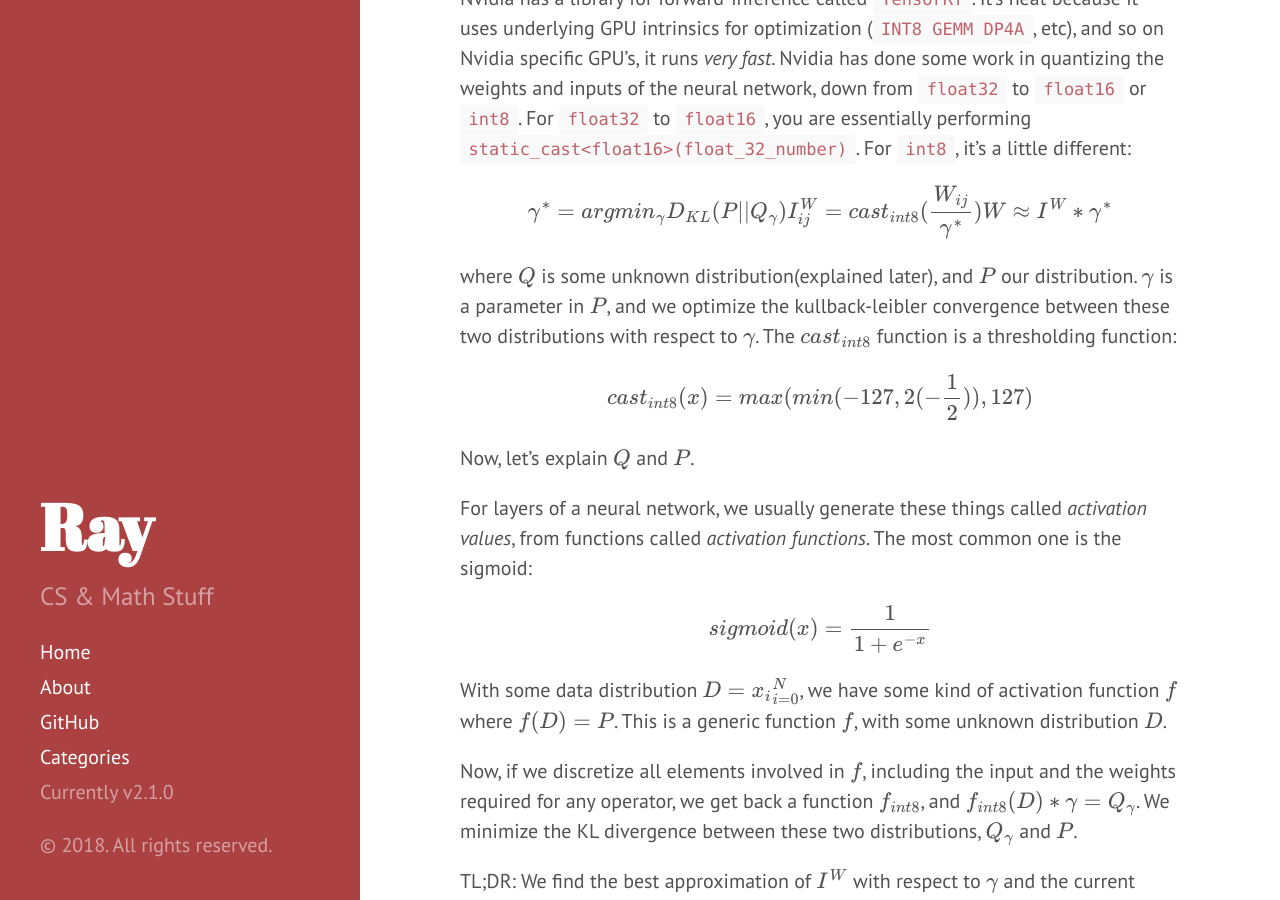
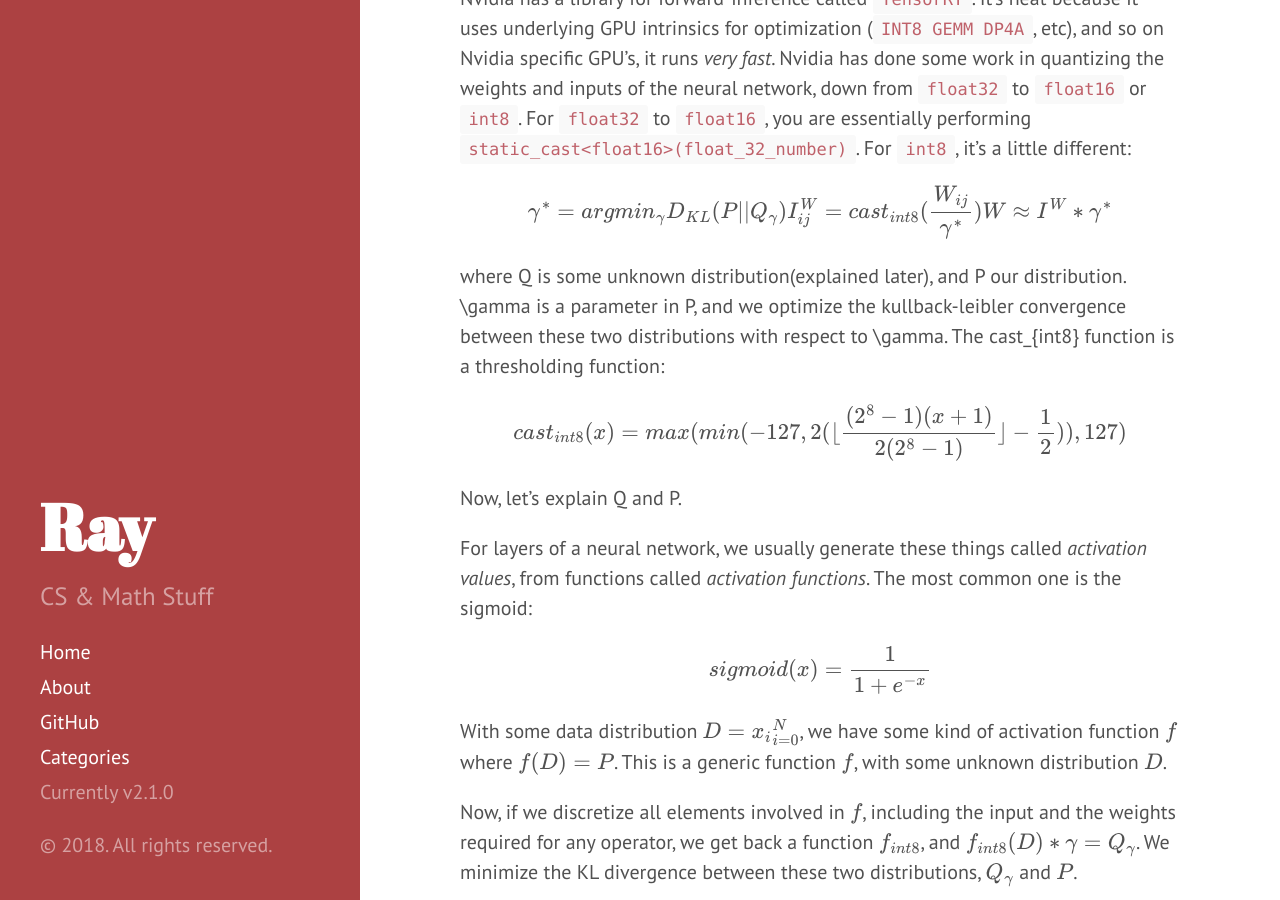
Before and after one commit to OneRaynyDay/oneraynyday.github.io, a Jekyll site: the page built from _posts/2018-08-30-Bighead-XNORNet.md, in a window 1280 px wide and 900 px high, scrolled down 1337 px. Built offline with Jekyll 4.4.1, drawn with Linux system fonts in a browser that asks for light colours; formulas are drawn with MathJax 3.

Commit message:
add floor func again

```diff
--- a/_posts/2018-08-30-Bighead-XNORNet.md
+++ b/_posts/2018-08-30-Bighead-XNORNet.md
@@ -36,13 +36,13 @@ I^W_{ij} = cast_{int8}(\frac{W_{ij}}{\gamma^*}) \\
 W \approx I^W * \gamma^*
 $$
 
-where $Q$ is some unknown distribution(explained later), and $P$ our distribution. $\gamma$ is a parameter in $P$, and we optimize the kullback-leibler convergence between these two distributions with respect to $\gamma$. The $cast_{int8}$ function is a thresholding function:
+where Q is some unknown distribution(explained later), and P our distribution. \gamma is a parameter in P, and we optimize the kullback-leibler convergence between these two distributions with respect to \gamma. The cast_{int8} function is a thresholding function:
 
 $$
-cast_{int8}(x) = max(min(-127, 2(\newcommand{\floor}[1]{\left\lfloor \frac{2^8-1)(x+1)}{2(2^8-1)} \right\rfloor} - \frac{1}{2})), 127)
+cast_{int8}(x) = max(min(-127, 2( \lfloor \frac{(2^8-1)(x+1)}{2(2^8-1)} \rfloor - \frac{1}{2})), 127)
 $$
 
-Now, let's explain $Q$ and $P$.
+Now, let's explain Q and P.
 
 For layers of a neural network, we usually generate these things called _activation values_, from functions called _activation functions_. The most common one is the sigmoid:
 
```
